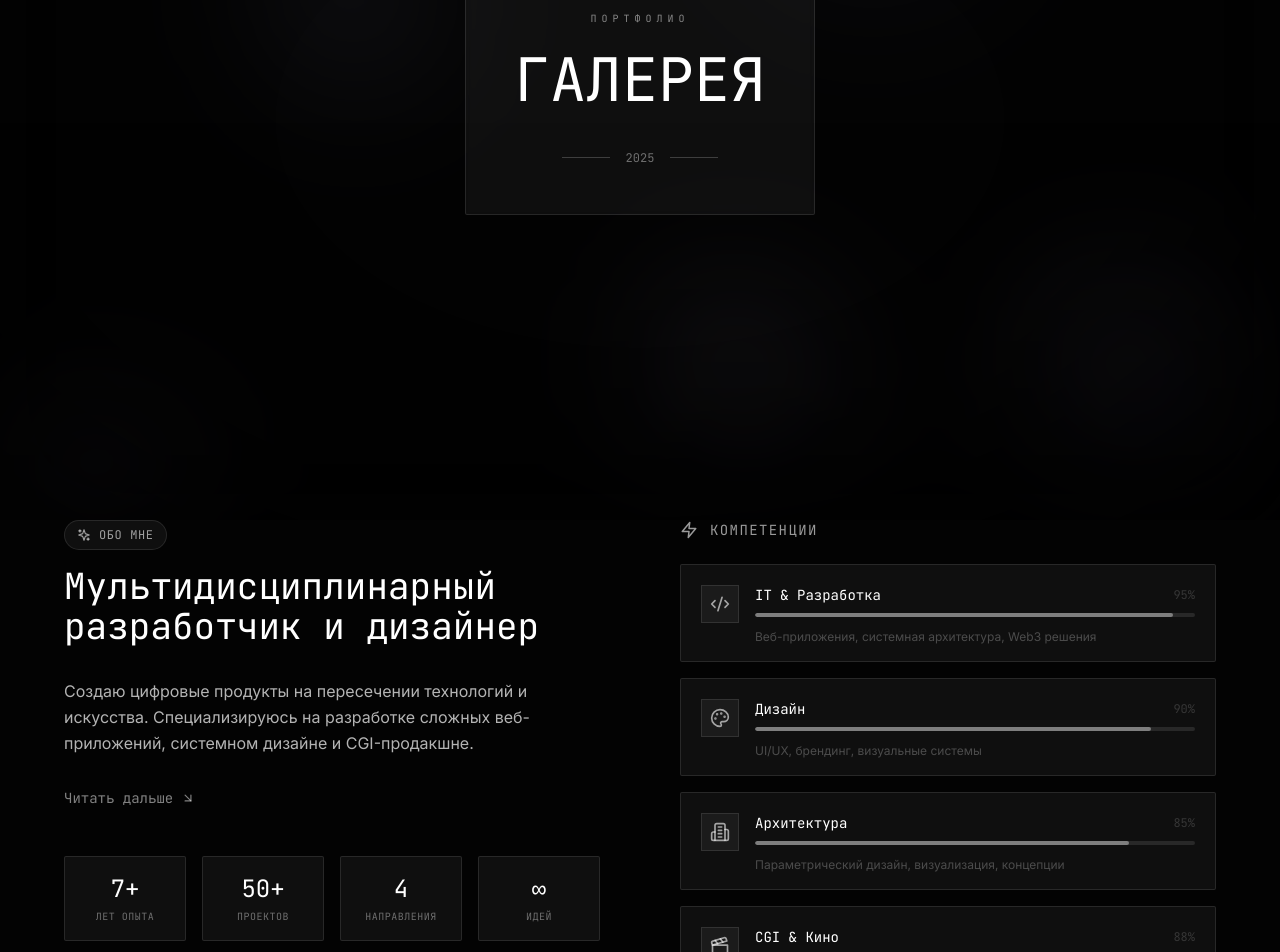
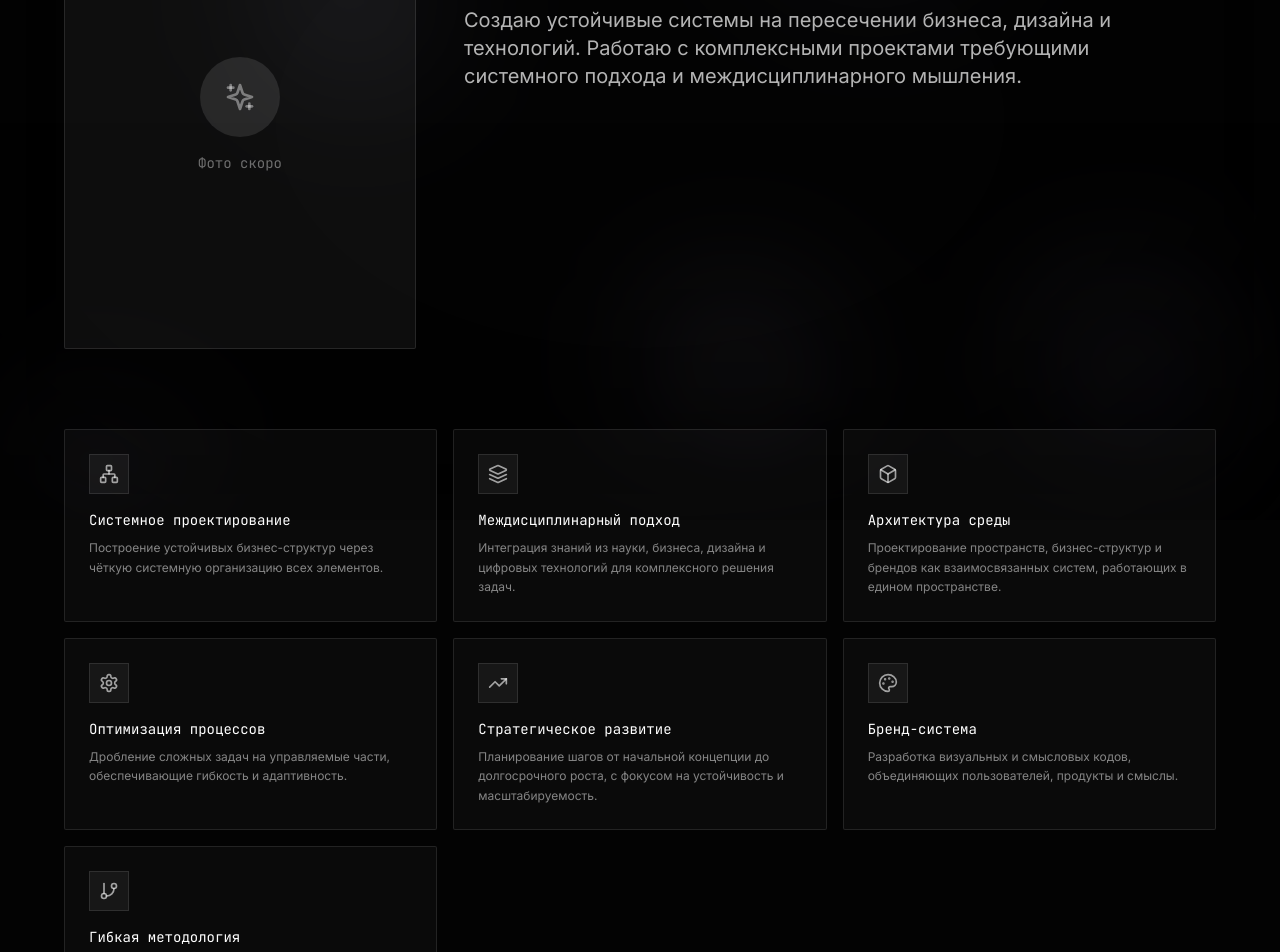
Before and after one commit to TimurSama/foxampy, a Next.js app: page / in a window 1280 px wide. Shown: the part 280-1232 px from the top of the page. Built offline with nearby package versions, Linux system fonts and the light colour scheme.

Commit message:
refactor: update metadata, remove hero, add photo placeholder
- Change site title to 'foxampy web' for link previews
- Remove hero/portfolio gallery section
- Start directly with About section
- Add photo placeholder in About section
- Update About content: innovative creator with 7 approach items

```diff
--- a/app/page.tsx
+++ b/app/page.tsx
@@ -234,58 +234,8 @@ export default function GalleryPage() {
 
       <Header />
 
-      <main className="relative z-10 pt-32 pb-24">
-        {/* Hero section */}
-        <section className="px-4 mb-24 min-h-[60vh] flex items-center justify-center">
-          <div className="max-w-6xl mx-auto text-center">
-            <motion.div
-              className="inline-block p-12 bg-white/5 backdrop-blur-sm border border-white/10 rounded-sm space-y-6 hover:border-white/20 transition-all duration-500"
-              initial={{ opacity: 0, scale: 0.95 }}
-              animate={{ opacity: 1, scale: 1 }}
-              transition={{ duration: 0.6, ease: "easeOut" }}
-              whileHover={{ scale: 1.01 }}
-            >
-              <motion.div
-                initial={{ opacity: 0, y: 20 }}
-                animate={{ opacity: 1, y: 0 }}
-                transition={{ delay: 0.2 }}
-                className="font-mono text-[10px] text-white/50 tracking-[0.5em] uppercase"
-              >
-                {t('gallery.tagline')}
-              </motion.div>
-              <motion.h1
-                initial={{ opacity: 0, y: 24 }}
-                animate={{ opacity: 1, y: 0 }}
-                transition={{ delay: 0.3 }}
-                className="text-4xl md:text-6xl font-mono text-white"
-              >
-                {t('gallery.title')}
-              </motion.h1>
-              <motion.div
-                initial={{ opacity: 0 }}
-                animate={{ opacity: 1 }}
-                transition={{ delay: 0.5 }}
-                className="flex items-center justify-center gap-4 pt-4"
-              >
-                <motion.div
-                  className="h-px w-12 bg-white/20"
-                  initial={{ scaleX: 0 }}
-                  animate={{ scaleX: 1 }}
-                  transition={{ delay: 0.6, duration: 0.4 }}
-                />
-                <span className="font-mono text-xs text-white/40">2025</span>
-                <motion.div
-                  className="h-px w-12 bg-white/20"
-                  initial={{ scaleX: 0 }}
-                  animate={{ scaleX: 1 }}
-                  transition={{ delay: 0.6, duration: 0.4 }}
-                />
-              </motion.div>
-            </motion.div>
-          </div>
-        </section>
-
-        {/* About section */}
+      <main className="relative z-10 pt-24 pb-24">
+        {/* About section - Main entry */}
         <AboutSection />
 
         {/* Video showcase */}
--- a/components/sections/AboutSection.tsx
+++ b/components/sections/AboutSection.tsx
@@ -4,68 +4,76 @@ import { motion } from 'framer-motion';
 import { useI18n } from '@/lib/i18n/context';
 import { useState } from 'react';
 import {
-  Code2,
+  Network,
+  Layers,
+  Box,
+  Settings,
+  TrendingUp,
   Palette,
-  Building2,
-  Clapperboard,
-  Sparkles,
-  ArrowUpRight,
-  Zap,
-  Globe
+  GitBranch,
+  Sparkles
 } from 'lucide-react';
 
-interface Skill {
+interface ApproachItem {
   icon: React.ReactNode;
-  name: string;
-  level: number;
+  title: string;
   description: string;
 }
 
 export default function AboutSection() {
-  const { t, language } = useI18n();
-  const [hoveredSkill, setHoveredSkill] = useState<string | null>(null);
-  const [isExpanded, setIsExpanded] = useState(false);
+  const { language } = useI18n();
+  const [hoveredItem, setHoveredItem] = useState<string | null>(null);
 
-  const skills: Skill[] = [
+  const approaches: ApproachItem[] = [
     {
-      icon: <Code2 size={20} />,
-      name: language === 'ru' ? 'IT & Разработка' : 'IT & Development',
-      level: 95,
+      icon: <Network size={20} />,
+      title: language === 'ru' ? 'Системное проектирование' : 'System Design',
       description: language === 'ru'
-        ? 'Веб-приложения, системная архитектура, Web3 решения'
-        : 'Web applications, system architecture, Web3 solutions'
+        ? 'Построение устойчивых бизнес-структур через чёткую системную организацию всех элементов.'
+        : 'Building sustainable business structures through clear systematic organization of all elements.'
+    },
+    {
+      icon: <Layers size={20} />,
+      title: language === 'ru' ? 'Междисциплинарный подход' : 'Interdisciplinary Approach',
+      description: language === 'ru'
+        ? 'Интеграция знаний из науки, бизнеса, дизайна и цифровых технологий для комплексного решения задач.'
+        : 'Integrating knowledge from science, business, design and digital technologies for comprehensive problem solving.'
+    },
+    {
+      icon: <Box size={20} />,
+      title: language === 'ru' ? 'Архитектура среды' : 'Environment Architecture',
+      description: language === 'ru'
+        ? 'Проектирование пространств, бизнес-структур и брендов как взаимосвязанных систем, работающих в едином пространстве.'
+        : 'Designing spaces, business structures and brands as interconnected systems working in a unified environment.'
+    },
+    {
+      icon: <Settings size={20} />,
+      title: language === 'ru' ? 'Оптимизация процессов' : 'Process Optimization',
+      description: language === 'ru'
+        ? 'Дробление сложных задач на управляемые части, обеспечивающие гибкость и адаптивность.'
+        : 'Breaking down complex tasks into manageable parts that ensure flexibility and adaptability.'
+    },
+    {
+      icon: <TrendingUp size={20} />,
+      title: language === 'ru' ? 'Стратегическое развитие' : 'Strategic Development',
+      description: language === 'ru'
+        ? 'Планирование шагов от начальной концепции до долгосрочного роста, с фокусом на устойчивость и масштабируемость.'
+        : 'Planning steps from initial concept to long-term growth, with a focus on sustainability and scalability.'
     },
     {
       icon: <Palette size={20} />,
-      name: language === 'ru' ? 'Дизайн' : 'Design',
-      level: 90,
+      title: language === 'ru' ? 'Бренд-система' : 'Brand System',
       description: language === 'ru'
-        ? 'UI/UX, брендинг, визуальные системы'
-        : 'UI/UX, branding, visual systems'
+        ? 'Разработка визуальных и смысловых кодов, объединяющих пользователей, продукты и смыслы.'
+        : 'Developing visual and semantic codes that connect users, products and meanings.'
     },
     {
-      icon: <Building2 size={20} />,
-      name: language === 'ru' ? 'Архитектура' : 'Architecture',
-      level: 85,
+      icon: <GitBranch size={20} />,
+      title: language === 'ru' ? 'Гибкая методология' : 'Flexible Methodology',
       description: language === 'ru'
-        ? 'Параметрический дизайн, визуализация, концепции'
-        : 'Parametric design, visualization, concepts'
-    },
-    {
-      icon: <Clapperboard size={20} />,
-      name: language === 'ru' ? 'CGI & Кино' : 'CGI & Cinema',
-      level: 88,
-      description: language === 'ru'
-        ? '3D анимация, VFX, постпродакшн'
-        : '3D animation, VFX, post-production'
+        ? 'Использование адаптивных моделей, которые позволяют быстро реагировать на изменения, сохраняя структурную целостность.'
+        : 'Using adaptive models that enable quick response to changes while maintaining structural integrity.'
     }
-  ];
-
-  const stats = [
-    { value: '7+', label: language === 'ru' ? 'Лет опыта' : 'Years exp' },
-    { value: '50+', label: language === 'ru' ? 'Проектов' : 'Projects' },
-    { value: '4', label: language === 'ru' ? 'Направления' : 'Directions' },
-    { value: '∞', label: language === 'ru' ? 'Идей' : 'Ideas' }
   ];
 
   const containerVariants = {
@@ -73,8 +81,8 @@ export default function AboutSection() {
     visible: {
       opacity: 1,
       transition: {
-        staggerChildren: 0.1,
-        delayChildren: 0.2
+        staggerChildren: 0.08,
+        delayChildren: 0.1
       }
     }
   };
@@ -89,214 +97,143 @@ export default function AboutSection() {
   };
 
   return (
-    <section id="about" className="px-4 py-24">
+    <section id="about" className="px-4 py-12 md:py-16">
       <div className="max-w-6xl mx-auto">
+        {/* Header with Photo */}
         <motion.div
-          initial="hidden"
-          whileInView="visible"
-          viewport={{ once: true, margin: "-100px" }}
-          variants={containerVariants}
-          className="grid grid-cols-1 lg:grid-cols-2 gap-12 lg:gap-20"
+          initial={{ opacity: 0, y: 20 }}
+          animate={{ opacity: 1, y: 0 }}
+          transition={{ duration: 0.6 }}
+          className="mb-16 md:mb-20"
         >
-          {/* Left Column - Main Info */}
-          <motion.div variants={itemVariants} className="space-y-8">
-            {/* Header */}
-            <div className="space-y-4">
+          <div className="grid grid-cols-1 lg:grid-cols-12 gap-8 lg:gap-12 items-start">
+            {/* Photo placeholder */}
+            <motion.div
+              className="lg:col-span-4"
+              initial={{ opacity: 0, scale: 0.95 }}
+              animate={{ opacity: 1, scale: 1 }}
+              transition={{ duration: 0.6, delay: 0.1 }}
+            >
+              <div className="aspect-[3/4] max-w-sm mx-auto lg:mx-0 bg-white/5 border border-white/10 rounded-sm overflow-hidden group">
+                <div className="w-full h-full flex items-center justify-center">
+                  <div className="text-center p-8">
+                    <div className="w-20 h-20 mx-auto mb-4 rounded-full bg-white/10 flex items-center justify-center">
+                      <Sparkles size={32} className="text-white/40" />
+                    </div>
+                    <p className="text-sm text-white/40 font-mono">
+                      {language === 'ru' ? 'Фото скоро' : 'Photo soon'}
+                    </p>
+                  </div>
+                </div>
+                {/* Placeholder for actual image - uncomment when ready */}
+                {/* <img
+                  src="/photo.jpg"
+                  alt="foxampy"
+                  className="w-full h-full object-cover"
+                /> */}
+              </div>
+            </motion.div>
+
+            {/* Main info */}
+            <div className="lg:col-span-8 space-y-6">
               <motion.div
                 className="inline-flex items-center gap-2 px-3 py-1.5 bg-white/5 border border-white/10 rounded-full"
                 whileHover={{ scale: 1.02 }}
               >
                 <Sparkles size={14} className="text-white/60" />
                 <span className="text-xs font-mono text-white/60 uppercase tracking-wider">
-                  {language === 'ru' ? 'Обо мне' : 'About me'}
+                  {language === 'ru' ? 'Инновационный креатор' : 'Innovative Creator'}
                 </span>
               </motion.div>
 
-              <h2 className="text-3xl md:text-4xl font-mono text-white leading-tight">
+              <h1 className="text-3xl md:text-5xl font-mono text-white leading-tight">
+                foxampy
+              </h1>
+
+              <p className="text-lg md:text-xl text-white/70 leading-relaxed max-w-2xl">
                 {language === 'ru'
-                  ? 'Мультидисциплинарный разработчик и дизайнер'
-                  : 'Multidisciplinary Developer & Designer'
-                }
-              </h2>
-            </div>
-
-            {/* Description */}
-            <div className="space-y-4 text-white/70 leading-relaxed">
-              <p>
-                {language === 'ru'
-                  ? 'Создаю цифровые продукты на пересечении технологий и искусства. Специализируюсь на разработке сложных веб-приложений, системном дизайне и CGI-продакшне.'
-                  : 'Creating digital products at the intersection of technology and art. Specializing in complex web applications, system design, and CGI production.'
+                  ? 'Создаю устойчивые системы на пересечении бизнеса, дизайна и технологий. Работаю с комплексными проектами требующими системного подхода и междисциплинарного мышления.'
+                  : 'Creating sustainable systems at the intersection of business, design and technology. Working with complex projects requiring a systematic approach and interdisciplinary thinking.'
                 }
               </p>
+            </div>
+          </div>
+        </motion.div>
 
+        {/* Approach Grid */}
+        <motion.div
+          initial="hidden"
+          whileInView="visible"
+          viewport={{ once: true, margin: "-50px" }}
+          variants={containerVariants}
+          className="grid grid-cols-1 md:grid-cols-2 lg:grid-cols-3 gap-4"
+        >
+          {approaches.map((item, idx) => (
+            <motion.div
+              key={item.title}
+              className="group relative p-6 bg-white/[0.03] border border-white/10 rounded-sm cursor-pointer overflow-hidden"
+              onMouseEnter={() => setHoveredItem(item.title)}
+              onMouseLeave={() => setHoveredItem(null)}
+              variants={itemVariants}
+              whileHover={{
+                borderColor: 'rgba(255,255,255,0.2)',
+                backgroundColor: 'rgba(255,255,255,0.05)',
+                transition: { duration: 0.2 }
+              }}
+            >
+              {/* Hover glow */}
               <motion.div
-                initial={false}
-                animate={{ height: isExpanded ? 'auto' : 0, opacity: isExpanded ? 1 : 0 }}
+                className="absolute inset-0 bg-gradient-to-br from-white/5 to-transparent"
+                initial={{ opacity: 0 }}
+                animate={{ opacity: hoveredItem === item.title ? 1 : 0 }}
                 transition={{ duration: 0.3 }}
-                className="overflow-hidden"
-              >
-                <p className="pt-4">
-                  {language === 'ru'
-                    ? 'Мой подход основан на глубоком понимании как технической, так и творческой сторон каждого проекта. Верю в силу деталей и продуманность на каждом этапе — от концепции до финальной реализации.'
-                    : 'My approach is based on a deep understanding of both the technical and creative sides of each project. I believe in the power of details and thoughtfulness at every stage — from concept to final implementation.'
-                  }
-                </p>
-                <p className="pt-4">
-                  {language === 'ru'
-                    ? 'Работаю с современными технологиями: React, TypeScript, Three.js, WebGL, а также с инструментами дизайна и 3D графики. Постоянно изучаю новые направления и технологии.'
-                    : 'Working with modern technologies: React, TypeScript, Three.js, WebGL, as well as design and 3D graphics tools. Constantly exploring new directions and technologies.'
-                  }
-                </p>
-              </motion.div>
+              />
 
-              <motion.button
-                onClick={() => setIsExpanded(!isExpanded)}
-                className="flex items-center gap-2 text-sm font-mono text-white/50 hover:text-white transition-colors group"
-                whileHover={{ x: 4 }}
-              >
-                <span>{isExpanded
-                  ? (language === 'ru' ? 'Свернуть' : 'Collapse')
-                  : (language === 'ru' ? 'Читать дальше' : 'Read more')
-                }</span>
-                <motion.span
-                  animate={{ rotate: isExpanded ? 180 : 0 }}
+              <div className="relative space-y-4">
+                <motion.div
+                  className="w-10 h-10 border border-white/10 flex items-center justify-center text-white/60 bg-white/5"
+                  animate={{
+                    scale: hoveredItem === item.title ? 1.1 : 1,
+                    borderColor: hoveredItem === item.title ? 'rgba(255,255,255,0.25)' : 'rgba(255,255,255,0.1)'
+                  }}
                   transition={{ duration: 0.2 }}
                 >
-                  <ArrowUpRight size={14} className="rotate-90" />
-                </motion.span>
-              </motion.button>
-            </div>
+                  {item.icon}
+                </motion.div>
 
-            {/* Stats */}
-            <motion.div
-              className="grid grid-cols-4 gap-4 pt-4"
-              variants={itemVariants}
-            >
-              {stats.map((stat, idx) => (
-                <motion.div
-                  key={stat.label}
-                  className="text-center p-4 bg-white/5 border border-white/10 rounded-sm"
-                  whileHover={{
-                    scale: 1.05,
-                    borderColor: 'rgba(255,255,255,0.2)',
-                    transition: { duration: 0.2 }
-                  }}
-                  initial={{ opacity: 0, y: 20 }}
-                  animate={{ opacity: 1, y: 0 }}
-                  transition={{ delay: 0.3 + idx * 0.1 }}
-                >
-                  <div className="text-2xl font-mono text-white mb-1">{stat.value}</div>
-                  <div className="text-[10px] font-mono text-white/40 uppercase tracking-wider">
-                    {stat.label}
-                  </div>
-                </motion.div>
-              ))}
+                <div>
+                  <h3 className="font-mono text-sm text-white mb-2 group-hover:text-white/90 transition-colors">
+                    {item.title}
+                  </h3>
+                  <p className="text-xs text-white/50 leading-relaxed group-hover:text-white/60 transition-colors">
+                    {item.description}
+                  </p>
+                </div>
+              </div>
+
+              {/* Corner accent */}
+              <motion.div
+                className="absolute top-0 right-0 w-8 h-8"
+                initial={{ opacity: 0 }}
+                animate={{ opacity: hoveredItem === item.title ? 1 : 0 }}
+              >
+                <div className="absolute top-3 right-3 w-1 h-1 bg-white/40 rounded-full" />
+              </motion.div>
             </motion.div>
-          </motion.div>
+          ))}
+        </motion.div>
 
-          {/* Right Column - Skills */}
-          <motion.div variants={itemVariants} className="space-y-6">
-            <div className="flex items-center gap-3 mb-6">
-              <Zap size={18} className="text-white/60" />
-              <h3 className="font-mono text-sm text-white/60 uppercase tracking-widest">
-                {language === 'ru' ? 'Компетенции' : 'Expertise'}
-              </h3>
-            </div>
-
-            <div className="space-y-4">
-              {skills.map((skill, idx) => (
-                <motion.div
-                  key={skill.name}
-                  className="group relative p-5 bg-white/5 border border-white/10 rounded-sm cursor-pointer overflow-hidden"
-                  onMouseEnter={() => setHoveredSkill(skill.name)}
-                  onMouseLeave={() => setHoveredSkill(null)}
-                  initial={{ opacity: 0, x: 20 }}
-                  whileInView={{ opacity: 1, x: 0 }}
-                  viewport={{ once: true }}
-                  transition={{ delay: idx * 0.1 }}
-                  whileHover={{
-                    borderColor: 'rgba(255,255,255,0.2)',
-                    transition: { duration: 0.2 }
-                  }}
-                >
-                  {/* Hover glow effect */}
-                  <motion.div
-                    className="absolute inset-0 bg-gradient-to-r from-white/5 to-transparent"
-                    initial={{ opacity: 0, x: '-100%' }}
-                    animate={{
-                      opacity: hoveredSkill === skill.name ? 1 : 0,
-                      x: hoveredSkill === skill.name ? 0 : '-100%'
-                    }}
-                    transition={{ duration: 0.3 }}
-                  />
-
-                  <div className="relative flex items-start gap-4">
-                    <motion.div
-                      className="p-2 bg-white/5 border border-white/10 text-white/60"
-                      animate={{
-                        scale: hoveredSkill === skill.name ? 1.1 : 1,
-                        borderColor: hoveredSkill === skill.name ? 'rgba(255,255,255,0.3)' : 'rgba(255,255,255,0.1)'
-                      }}
-                      transition={{ duration: 0.2 }}
-                    >
-                      {skill.icon}
-                    </motion.div>
-
-                    <div className="flex-1 space-y-2">
-                      <div className="flex items-center justify-between">
-                        <span className="font-mono text-sm text-white">{skill.name}</span>
-                        <motion.span
-                          className="font-mono text-xs text-white/40"
-                          animate={{ opacity: hoveredSkill === skill.name ? 1 : 0.4 }}
-                        >
-                          {skill.level}%
-                        </motion.span>
-                      </div>
-
-                      {/* Progress bar */}
-                      <div className="h-1 bg-white/10 rounded-full overflow-hidden">
-                        <motion.div
-                          className="h-full bg-white/40 rounded-full"
-                          initial={{ width: 0 }}
-                          whileInView={{ width: `${skill.level}%` }}
-                          viewport={{ once: true }}
-                          transition={{ duration: 1, delay: 0.3 + idx * 0.1, ease: "easeOut" }}
-                        />
-                      </div>
-
-                      <motion.p
-                        className="text-xs text-white/50"
-                        animate={{
-                          opacity: hoveredSkill === skill.name ? 1 : 0.5,
-                          y: hoveredSkill === skill.name ? 0 : 4
-                        }}
-                        transition={{ duration: 0.2 }}
-                      >
-                        {skill.description}
-                      </motion.p>
-                    </div>
-                  </div>
-                </motion.div>
-              ))}
-            </div>
-
-            {/* Contact hint */}
-            <motion.div
-              className="flex items-center gap-3 p-4 bg-white/5 border border-white/10 rounded-sm mt-6"
-              initial={{ opacity: 0 }}
-              whileInView={{ opacity: 1 }}
-              viewport={{ once: true }}
-              transition={{ delay: 0.6 }}
-            >
-              <Globe size={16} className="text-white/40" />
-              <span className="text-sm text-white/60">
-                {language === 'ru'
-                  ? 'Открыт для интересных проектов и коллабораций'
-                  : 'Open for interesting projects and collaborations'
-                }
-              </span>
-            </motion.div>
-          </motion.div>
+        {/* Bottom tagline */}
+        <motion.div
+          className="mt-16 text-center"
+          initial={{ opacity: 0 }}
+          whileInView={{ opacity: 1 }}
+          viewport={{ once: true }}
+          transition={{ delay: 0.5 }}
+        >
+          <p className="font-mono text-xs text-white/30 tracking-[0.3em] uppercase">
+            {language === 'ru' ? 'Системы • Бренды • Среды' : 'Systems • Brands • Environments'}
+          </p>
         </motion.div>
       </div>
     </section>
```
Also changed, not shown: app/layout.tsx (+6 -6 lines).
